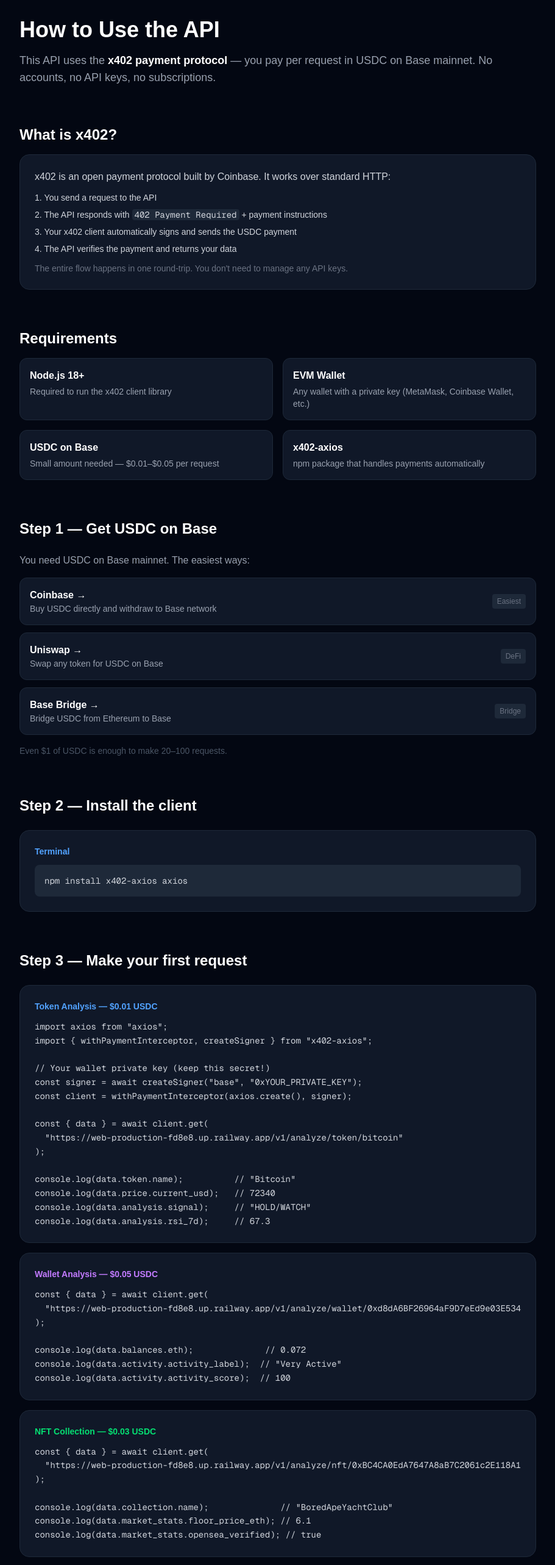
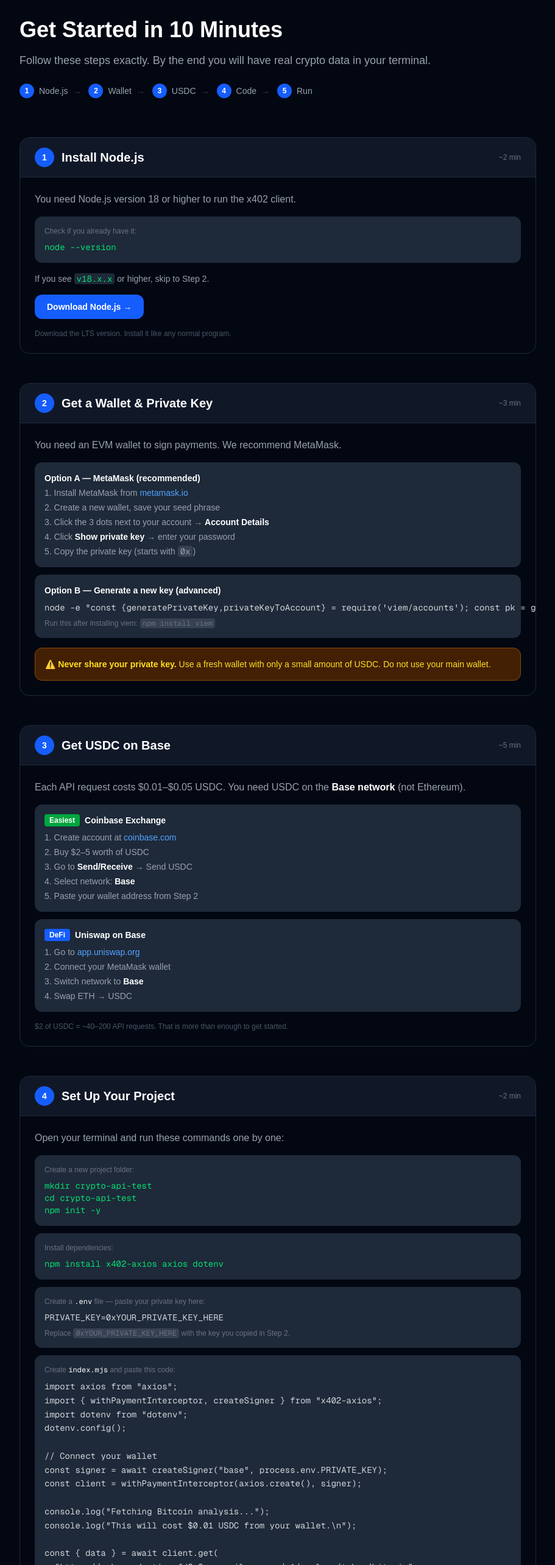
Before and after one commit to nodecapitalnext/cdp-analytics-landing, a Next.js app: page /docs in a window 1280 px wide. Shown: the part 100-2666 px from the top of the page at 61% size, without its empty margins (184-1095 px from the left). Built offline with nearby package versions, Linux system fonts and the light colour scheme.

Commit message:
feat: complete beginner-friendly docs with step by step guide

```diff
--- a/app/docs/page.tsx
+++ b/app/docs/page.tsx
@@ -8,206 +8,270 @@
           <div className="w-8 h-8 bg-blue-500 rounded-lg flex items-center justify-center text-sm font-bold">C</div>
           <span className="font-semibold text-lg">CDP Analytics</span>
         </a>
-        <a href="/" className="text-sm text-gray-400 hover:text-white transition">← Back to home</a>
+        <a href="/" className="text-sm text-gray-400 hover:text-white transition">← Back</a>
       </nav>
 
-      <div className="max-w-4xl mx-auto px-6 py-16 space-y-16">
+      <div className="max-w-4xl mx-auto px-6 py-16">
 
         {/* HEADER */}
-        <div>
-          <h1 className="text-4xl font-bold mb-4">How to Use the API</h1>
-          <p className="text-gray-400 text-lg">
-            This API uses the <strong className="text-white">x402 payment protocol</strong> — you pay per request in USDC on Base mainnet.
-            No accounts, no API keys, no subscriptions.
-          </p>
-        </div>
-
-        {/* WHAT IS x402 */}
-        <section>
-          <h2 className="text-2xl font-bold mb-4">What is x402?</h2>
-          <div className="bg-gray-900 border border-gray-800 rounded-2xl p-6 text-gray-300 space-y-3">
-            <p>x402 is an open payment protocol built by Coinbase. It works over standard HTTP:</p>
-            <ol className="list-decimal list-inside space-y-2 text-sm">
-              <li>You send a request to the API</li>
-              <li>The API responds with <code className="bg-gray-800 px-1 rounded">402 Payment Required</code> + payment instructions</li>
-              <li>Your x402 client automatically signs and sends the USDC payment</li>
-              <li>The API verifies the payment and returns your data</li>
-            </ol>
-            <p className="text-sm text-gray-500">The entire flow happens in one round-trip. You don't need to manage any API keys.</p>
-          </div>
-        </section>
-
-        {/* REQUIREMENTS */}
-        <section>
-          <h2 className="text-2xl font-bold mb-4">Requirements</h2>
-          <div className="grid md:grid-cols-2 gap-4">
-            {[
-              { title: "Node.js 18+", desc: "Required to run the x402 client library" },
-              { title: "EVM Wallet", desc: "Any wallet with a private key (MetaMask, Coinbase Wallet, etc.)" },
-              { title: "USDC on Base", desc: "Small amount needed — $0.01–$0.05 per request" },
-              { title: "x402-axios", desc: "npm package that handles payments automatically" },
-            ].map((r) => (
-              <div key={r.title} className="bg-gray-900 border border-gray-800 rounded-xl p-4">
-                <div className="font-semibold mb-1">{r.title}</div>
-                <div className="text-sm text-gray-400">{r.desc}</div>
+        <div className="mb-16">
+          <h1 className="text-4xl font-bold mb-4">Get Started in 10 Minutes</h1>
+          <p className="text-gray-400 text-lg">Follow these steps exactly. By the end you will have real crypto data in your terminal.</p>
+          <div className="flex gap-3 mt-6 flex-wrap">
+            {["1. Node.js", "2. Wallet", "3. USDC", "4. Code", "5. Run"].map((s, i) => (
+              <div key={s} className="flex items-center gap-2 text-sm text-gray-400">
+                <span className="w-6 h-6 bg-blue-600 rounded-full flex items-center justify-center text-xs font-bold text-white">{i + 1}</span>
+                {s.slice(3)}
+                {i < 4 && <span className="text-gray-700">→</span>}
               </div>
             ))}
           </div>
-        </section>
+        </div>
 
-        {/* STEP 1 */}
-        <section>
-          <h2 className="text-2xl font-bold mb-6">Step 1 — Get USDC on Base</h2>
-          <p className="text-gray-400 mb-4">You need USDC on Base mainnet. The easiest ways:</p>
-          <div className="space-y-3">
-            {[
-              { name: "Coinbase", desc: "Buy USDC directly and withdraw to Base network", url: "https://www.coinbase.com", tag: "Easiest" },
-              { name: "Uniswap", desc: "Swap any token for USDC on Base", url: "https://app.uniswap.org", tag: "DeFi" },
-              { name: "Base Bridge", desc: "Bridge USDC from Ethereum to Base", url: "https://bridge.base.org", tag: "Bridge" },
-            ].map((s) => (
-              <a key={s.name} href={s.url} target="_blank"
-                className="flex items-center justify-between bg-gray-900 border border-gray-800 hover:border-gray-600 rounded-xl p-4 transition group">
-                <div>
-                  <div className="font-semibold group-hover:text-blue-400 transition">{s.name} →</div>
-                  <div className="text-sm text-gray-400">{s.desc}</div>
+        <div className="space-y-12">
+
+          {/* STEP 1 */}
+          <section className="border border-gray-800 rounded-2xl overflow-hidden">
+            <div className="bg-gray-900 px-6 py-4 flex items-center gap-3 border-b border-gray-800">
+              <span className="w-8 h-8 bg-blue-600 rounded-full flex items-center justify-center font-bold text-sm">1</span>
+              <h2 className="text-xl font-bold">Install Node.js</h2>
+              <span className="ml-auto text-xs text-gray-500">~2 min</span>
+            </div>
+            <div className="p-6 space-y-4">
+              <p className="text-gray-400">You need Node.js version 18 or higher to run the x402 client.</p>
+              <div className="bg-gray-800 rounded-xl p-4">
+                <div className="text-xs text-gray-500 mb-2">Check if you already have it:</div>
+                <pre className="text-sm text-green-400">node --version</pre>
+              </div>
+              <p className="text-gray-400 text-sm">If you see <code className="bg-gray-800 px-1 rounded text-green-400">v18.x.x</code> or higher, skip to Step 2.</p>
+              <a href="https://nodejs.org" target="_blank"
+                className="inline-flex items-center gap-2 bg-blue-600 hover:bg-blue-500 text-white px-5 py-2.5 rounded-xl text-sm font-semibold transition">
+                Download Node.js →
+              </a>
+              <p className="text-xs text-gray-600">Download the LTS version. Install it like any normal program.</p>
+            </div>
+          </section>
+
+          {/* STEP 2 */}
+          <section className="border border-gray-800 rounded-2xl overflow-hidden">
+            <div className="bg-gray-900 px-6 py-4 flex items-center gap-3 border-b border-gray-800">
+              <span className="w-8 h-8 bg-blue-600 rounded-full flex items-center justify-center font-bold text-sm">2</span>
+              <h2 className="text-xl font-bold">Get a Wallet & Private Key</h2>
+              <span className="ml-auto text-xs text-gray-500">~3 min</span>
+            </div>
+            <div className="p-6 space-y-4">
+              <p className="text-gray-400">You need an EVM wallet to sign payments. We recommend MetaMask.</p>
+
+              <div className="space-y-3">
+                <div className="bg-gray-800 rounded-xl p-4">
+                  <div className="font-semibold mb-1 text-sm">Option A — MetaMask (recommended)</div>
+                  <ol className="text-sm text-gray-400 space-y-1 list-decimal list-inside">
+                    <li>Install MetaMask from <a href="https://metamask.io" target="_blank" className="text-blue-400 hover:underline">metamask.io</a></li>
+                    <li>Create a new wallet, save your seed phrase</li>
+                    <li>Click the 3 dots next to your account → <strong className="text-white">Account Details</strong></li>
+                    <li>Click <strong className="text-white">Show private key</strong> → enter your password</li>
+                    <li>Copy the private key (starts with <code className="bg-gray-700 px-1 rounded">0x</code>)</li>
+                  </ol>
                 </div>
-                <span className="text-xs bg-gray-800 px-2 py-1 rounded text-gray-500">{s.tag}</span>
-              </a>
-            ))}
-          </div>
-          <p className="text-sm text-gray-600 mt-4">Even $1 of USDC is enough to make 20–100 requests.</p>
-        </section>
 
-        {/* STEP 2 */}
-        <section>
-          <h2 className="text-2xl font-bold mb-6">Step 2 — Install the client</h2>
-          <div className="bg-gray-900 border border-gray-800 rounded-2xl p-6">
-            <div className="text-sm text-blue-400 font-semibold mb-3">Terminal</div>
-            <pre className="text-sm text-gray-300 bg-gray-800 rounded-lg p-4 overflow-x-auto">npm install x402-axios axios</pre>
-          </div>
-        </section>
+                <div className="bg-gray-800 rounded-xl p-4">
+                  <div className="font-semibold mb-1 text-sm">Option B — Generate a new key (advanced)</div>
+                  <pre className="text-sm text-gray-300 mt-2">{`node -e "const {generatePrivateKey,privateKeyToAccount} = require('viem/accounts'); const pk = generatePrivateKey(); console.log('Key:', pk); console.log('Address:', privateKeyToAccount(pk).address)"`}</pre>
+                  <p className="text-xs text-gray-500 mt-2">Run this after installing viem: <code className="bg-gray-700 px-1 rounded">npm install viem</code></p>
+                </div>
+              </div>
 
-        {/* STEP 3 */}
-        <section>
-          <h2 className="text-2xl font-bold mb-6">Step 3 — Make your first request</h2>
-          <div className="space-y-4">
+              <div className="bg-yellow-950 border border-yellow-800 rounded-xl p-4 text-sm text-yellow-300">
+                ⚠️ <strong>Never share your private key.</strong> Use a fresh wallet with only a small amount of USDC. Do not use your main wallet.
+              </div>
+            </div>
+          </section>
 
-            <div className="bg-gray-900 border border-gray-800 rounded-2xl p-6">
-              <div className="text-sm text-blue-400 font-semibold mb-3">Token Analysis — $0.01 USDC</div>
-              <pre className="text-sm text-gray-300 overflow-x-auto leading-relaxed">{`import axios from "axios";
+          {/* STEP 3 */}
+          <section className="border border-gray-800 rounded-2xl overflow-hidden">
+            <div className="bg-gray-900 px-6 py-4 flex items-center gap-3 border-b border-gray-800">
+              <span className="w-8 h-8 bg-blue-600 rounded-full flex items-center justify-center font-bold text-sm">3</span>
+              <h2 className="text-xl font-bold">Get USDC on Base</h2>
+              <span className="ml-auto text-xs text-gray-500">~5 min</span>
+            </div>
+            <div className="p-6 space-y-4">
+              <p className="text-gray-400">Each API request costs $0.01–$0.05 USDC. You need USDC on the <strong className="text-white">Base network</strong> (not Ethereum).</p>
+
+              <div className="space-y-3">
+                <div className="bg-gray-800 rounded-xl p-4">
+                  <div className="font-semibold mb-2 text-sm flex items-center gap-2">
+                    <span className="bg-green-600 text-white text-xs px-2 py-0.5 rounded">Easiest</span>
+                    Coinbase Exchange
+                  </div>
+                  <ol className="text-sm text-gray-400 space-y-1 list-decimal list-inside">
+                    <li>Create account at <a href="https://coinbase.com" target="_blank" className="text-blue-400 hover:underline">coinbase.com</a></li>
+                    <li>Buy $2–5 worth of USDC</li>
+                    <li>Go to <strong className="text-white">Send/Receive</strong> → Send USDC</li>
+                    <li>Select network: <strong className="text-white">Base</strong></li>
+                    <li>Paste your wallet address from Step 2</li>
+                  </ol>
+                </div>
+
+                <div className="bg-gray-800 rounded-xl p-4">
+                  <div className="font-semibold mb-2 text-sm flex items-center gap-2">
+                    <span className="bg-blue-600 text-white text-xs px-2 py-0.5 rounded">DeFi</span>
+                    Uniswap on Base
+                  </div>
+                  <ol className="text-sm text-gray-400 space-y-1 list-decimal list-inside">
+                    <li>Go to <a href="https://app.uniswap.org" target="_blank" className="text-blue-400 hover:underline">app.uniswap.org</a></li>
+                    <li>Connect your MetaMask wallet</li>
+                    <li>Switch network to <strong className="text-white">Base</strong></li>
+                    <li>Swap ETH → USDC</li>
+                  </ol>
+                </div>
+              </div>
+
+              <p className="text-xs text-gray-600">$2 of USDC = ~40–200 API requests. That is more than enough to get started.</p>
+            </div>
+          </section>
+
+          {/* STEP 4 */}
+          <section className="border border-gray-800 rounded-2xl overflow-hidden">
+            <div className="bg-gray-900 px-6 py-4 flex items-center gap-3 border-b border-gray-800">
+              <span className="w-8 h-8 bg-blue-600 rounded-full flex items-center justify-center font-bold text-sm">4</span>
+              <h2 className="text-xl font-bold">Set Up Your Project</h2>
+              <span className="ml-auto text-xs text-gray-500">~2 min</span>
+            </div>
+            <div className="p-6 space-y-4">
+              <p className="text-gray-400">Open your terminal and run these commands one by one:</p>
+
+              <div className="space-y-3">
+                <div className="bg-gray-800 rounded-xl p-4">
+                  <div className="text-xs text-gray-500 mb-2">Create a new project folder:</div>
+                  <pre className="text-sm text-green-400">{`mkdir crypto-api-test
+cd crypto-api-test
+npm init -y`}</pre>
+                </div>
+
+                <div className="bg-gray-800 rounded-xl p-4">
+                  <div className="text-xs text-gray-500 mb-2">Install dependencies:</div>
+                  <pre className="text-sm text-green-400">npm install x402-axios axios dotenv</pre>
+                </div>
+
+                <div className="bg-gray-800 rounded-xl p-4">
+                  <div className="text-xs text-gray-500 mb-2">Create a <code className="text-white">.env</code> file — paste your private key here:</div>
+                  <pre className="text-sm text-gray-300">{`PRIVATE_KEY=0xYOUR_PRIVATE_KEY_HERE`}</pre>
+                  <p className="text-xs text-gray-500 mt-2">Replace <code className="bg-gray-700 px-1 rounded">0xYOUR_PRIVATE_KEY_HERE</code> with the key you copied in Step 2.</p>
+                </div>
+
+                <div className="bg-gray-800 rounded-xl p-4">
+                  <div className="text-xs text-gray-500 mb-2">Create <code className="text-white">index.mjs</code> and paste this code:</div>
+                  <pre className="text-sm text-gray-300 leading-relaxed">{`import axios from "axios";
 import { withPaymentInterceptor, createSigner } from "x402-axios";
+import dotenv from "dotenv";
+dotenv.config();
 
-// Your wallet private key (keep this secret!)
-const signer = await createSigner("base", "0xYOUR_PRIVATE_KEY");
+// Connect your wallet
+const signer = await createSigner("base", process.env.PRIVATE_KEY);
 const client = withPaymentInterceptor(axios.create(), signer);
+
+console.log("Fetching Bitcoin analysis...");
+console.log("This will cost $0.01 USDC from your wallet.\\n");
 
 const { data } = await client.get(
   "https://web-production-fd8e8.up.railway.app/v1/analyze/token/bitcoin"
 );
 
-console.log(data.token.name);          // "Bitcoin"
-console.log(data.price.current_usd);   // 72340
-console.log(data.analysis.signal);     // "HOLD/WATCH"
-console.log(data.analysis.rsi_7d);     // 67.3`}</pre>
-            </div>
-
-            <div className="bg-gray-900 border border-gray-800 rounded-2xl p-6">
-              <div className="text-sm text-purple-400 font-semibold mb-3">Wallet Analysis — $0.05 USDC</div>
-              <pre className="text-sm text-gray-300 overflow-x-auto leading-relaxed">{`const { data } = await client.get(
-  "https://web-production-fd8e8.up.railway.app/v1/analyze/wallet/0xd8dA6BF26964aF9D7eEd9e03E53415D37aA96045"
-);
-
-console.log(data.balances.eth);              // 0.072
-console.log(data.activity.activity_label);  // "Very Active"
-console.log(data.activity.activity_score);  // 100`}</pre>
-            </div>
-
-            <div className="bg-gray-900 border border-gray-800 rounded-2xl p-6">
-              <div className="text-sm text-green-400 font-semibold mb-3">NFT Collection — $0.03 USDC</div>
-              <pre className="text-sm text-gray-300 overflow-x-auto leading-relaxed">{`const { data } = await client.get(
-  "https://web-production-fd8e8.up.railway.app/v1/analyze/nft/0xBC4CA0EdA7647A8aB7C2061c2E118A18a936f13D"
-);
-
-console.log(data.collection.name);              // "BoredApeYachtClub"
-console.log(data.market_stats.floor_price_eth); // 6.1
-console.log(data.market_stats.opensea_verified); // true`}</pre>
-            </div>
-          </div>
-        </section>
-
-        {/* ENDPOINTS */}
-        <section>
-          <h2 className="text-2xl font-bold mb-6">API Reference</h2>
-          <div className="space-y-4">
-            {[
-              {
-                method: "GET",
-                path: "/v1/analyze/token/:symbol",
-                price: "$0.01",
-                color: "blue",
-                params: [{ name: "symbol", type: "string", desc: "CoinGecko token ID (bitcoin, ethereum, solana...)" }],
-                returns: ["current_usd — Current price in USD", "change_24h_pct — 24h price change %", "change_7d_pct — 7d price change %", "rsi_7d — RSI indicator (0-100)", "signal — BUY / SELL / HOLD/WATCH / NEUTRAL / CAUTION", "price_history_7d — Array of 7-day prices"],
-              },
-              {
-                method: "GET",
-                path: "/v1/analyze/wallet/:address",
-                price: "$0.05",
-                color: "purple",
-                params: [{ name: "address", type: "string (0x...)", desc: "EVM wallet address on Base mainnet" }],
-                returns: ["eth — ETH balance", "token_count — Number of ERC-20 tokens held", "recent_transactions — Last 20 transactions", "activity_score — Activity score 0-100", "activity_label — Very Active / Active / Low Activity"],
-              },
-              {
-                method: "GET",
-                path: "/v1/analyze/nft/:contract",
-                price: "$0.03",
-                color: "green",
-                params: [{ name: "contract", type: "string (0x...)", desc: "NFT contract address on Ethereum mainnet" }],
-                returns: ["name, symbol — Collection name and symbol", "total_supply — Total NFT supply", "floor_price_eth — Floor price in ETH", "opensea_verified — OpenSea verification status"],
-              },
-            ].map((ep) => (
-              <div key={ep.path} className="bg-gray-900 border border-gray-800 rounded-2xl p-6">
-                <div className="flex items-center gap-3 mb-4">
-                  <span className="text-xs bg-blue-600 px-2 py-1 rounded font-mono">{ep.method}</span>
-                  <code className="text-sm text-gray-300">{ep.path}</code>
-                  <span className="ml-auto text-green-400 font-bold text-sm">{ep.price} USDC</span>
-                </div>
-                <div className="grid md:grid-cols-2 gap-4 text-sm">
-                  <div>
-                    <div className="text-gray-500 mb-2 font-semibold">Parameters</div>
-                    {ep.params.map((p) => (
-                      <div key={p.name} className="mb-2">
-                        <code className="text-blue-400">{p.name}</code>
-                        <span className="text-gray-600"> ({p.type})</span>
-                        <div className="text-gray-400 text-xs mt-0.5">{p.desc}</div>
-                      </div>
-                    ))}
-                  </div>
-                  <div>
-                    <div className="text-gray-500 mb-2 font-semibold">Returns</div>
-                    <ul className="space-y-1">
-                      {ep.returns.map((r) => (
-                        <li key={r} className="text-gray-400 text-xs flex gap-1">
-                          <span className="text-green-500 mt-0.5">✓</span> {r}
-                        </li>
-                      ))}
-                    </ul>
-                  </div>
+console.log("=== BITCOIN ANALYSIS ===");
+console.log("Price:   $" + data.price.current_usd.toLocaleString());
+console.log("24h:     " + data.price.change_24h_pct.toFixed(2) + "%");
+console.log("RSI:     " + data.analysis.rsi_7d);
+console.log("Signal:  " + data.analysis.signal);
+console.log("Reason:  " + data.analysis.signal_description);`}</pre>
                 </div>
               </div>
-            ))}
-          </div>
-        </section>
+            </div>
+          </section>
 
-        {/* BASE URL */}
-        <section className="bg-gray-900 border border-gray-800 rounded-2xl p-6">
-          <div className="text-sm text-gray-500 mb-2">Base URL</div>
-          <code className="text-blue-400 text-lg">https://web-production-fd8e8.up.railway.app</code>
-          <div className="mt-4 text-sm text-gray-500">
-            All endpoints require x402 payment. Responses are cached (token: 2min, wallet/NFT: 5min).
-            Rate limit: 100 requests/minute per IP.
-          </div>
-        </section>
+          {/* STEP 5 */}
+          <section className="border border-blue-800 bg-blue-950/20 rounded-2xl overflow-hidden">
+            <div className="bg-blue-950/40 px-6 py-4 flex items-center gap-3 border-b border-blue-800">
+              <span className="w-8 h-8 bg-blue-600 rounded-full flex items-center justify-center font-bold text-sm">5</span>
+              <h2 className="text-xl font-bold">Run It</h2>
+              <span className="ml-auto text-xs text-blue-400">The moment of truth</span>
+            </div>
+            <div className="p-6 space-y-4">
+              <div className="bg-gray-900 rounded-xl p-4">
+                <div className="text-xs text-gray-500 mb-2">In your terminal:</div>
+                <pre className="text-sm text-green-400">node index.mjs</pre>
+              </div>
 
+              <div className="bg-gray-900 rounded-xl p-4">
+                <div className="text-xs text-gray-500 mb-3">Expected output:</div>
+                <pre className="text-sm text-gray-300 leading-relaxed">{`Fetching Bitcoin analysis...
+This will cost $0.01 USDC from your wallet.
+
+=== BITCOIN ANALYSIS ===
+Price:   $72,340
+24h:     +1.95%
+RSI:     67.3
+Signal:  HOLD/WATCH
+Reason:  Strong upward trend`}</pre>
+              </div>
+
+              <div className="bg-green-950 border border-green-800 rounded-xl p-4 text-sm text-green-300">
+                ✅ If you see this output, it worked. $0.01 USDC was sent from your wallet to the API provider automatically.
+              </div>
+            </div>
+          </section>
+
+          {/* TROUBLESHOOTING */}
+          <section>
+            <h2 className="text-2xl font-bold mb-6">Troubleshooting</h2>
+            <div className="space-y-3">
+              {[
+                {
+                  error: "Error: insufficient funds",
+                  fix: "Your wallet doesn't have enough USDC on Base. Go back to Step 3 and add USDC.",
+                },
+                {
+                  error: "Error: invalid private key",
+                  fix: "Make sure your private key starts with 0x and is 66 characters long. Check your .env file.",
+                },
+                {
+                  error: "Error: network error / ECONNREFUSED",
+                  fix: "Check your internet connection. The API is at web-production-fd8e8.up.railway.app",
+                },
+                {
+                  error: "Cannot find module 'x402-axios'",
+                  fix: "Run npm install x402-axios axios dotenv again in your project folder.",
+                },
+              ].map((t) => (
+                <div key={t.error} className="bg-gray-900 border border-gray-800 rounded-xl p-4">
+                  <code className="text-red-400 text-sm">{t.error}</code>
+                  <p className="text-gray-400 text-sm mt-1">→ {t.fix}</p>
+                </div>
+              ))}
+            </div>
+          </section>
+
+          {/* NEXT STEPS */}
+          <section>
+            <h2 className="text-2xl font-bold mb-6">What Next?</h2>
+            <div className="grid md:grid-cols-3 gap-4">
+              {[
+                { title: "Wallet Analysis", desc: "Analyze any wallet address — balances, transactions, activity score", price: "$0.05", path: "/v1/analyze/wallet/0xd8dA6BF26964aF9D7eEd9e03E53415D37aA96045" },
+                { title: "NFT Collection", desc: "Get floor price, supply and OpenSea stats for any NFT collection", price: "$0.03", path: "/v1/analyze/nft/0xBC4CA0EdA7647A8aB7C2061c2E118A18a936f13D" },
+                { title: "Any Token", desc: "Replace 'bitcoin' with any CoinGecko ID: ethereum, solana, chainlink...", price: "$0.01", path: "/v1/analyze/token/ethereum" },
+              ].map((n) => (
+                <div key={n.title} className="bg-gray-900 border border-gray-800 rounded-xl p-4">
+                  <div className="flex justify-between items-start mb-2">
+                    <div className="font-semibold text-sm">{n.title}</div>
+                    <span className="text-green-400 text-xs font-bold">{n.price}</span>
+                  </div>
+                  <p className="text-gray-400 text-xs mb-3">{n.desc}</p>
+                  <code className="text-xs text-gray-600 break-all">{n.path}</code>
+                </div>
+              ))}
+            </div>
+          </section>
+
+        </div>
       </div>
 
       {/* FOOTER */}
```
